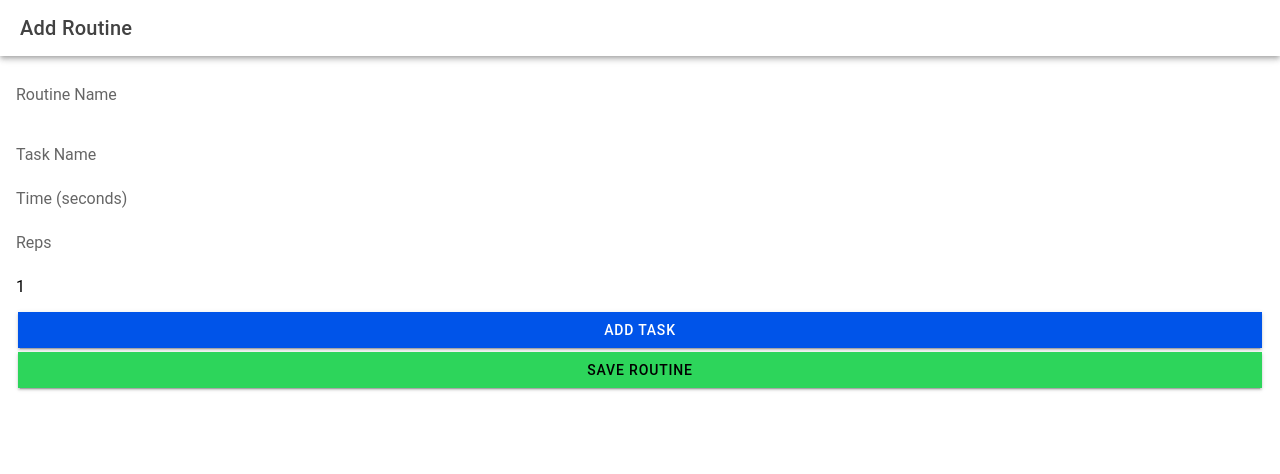
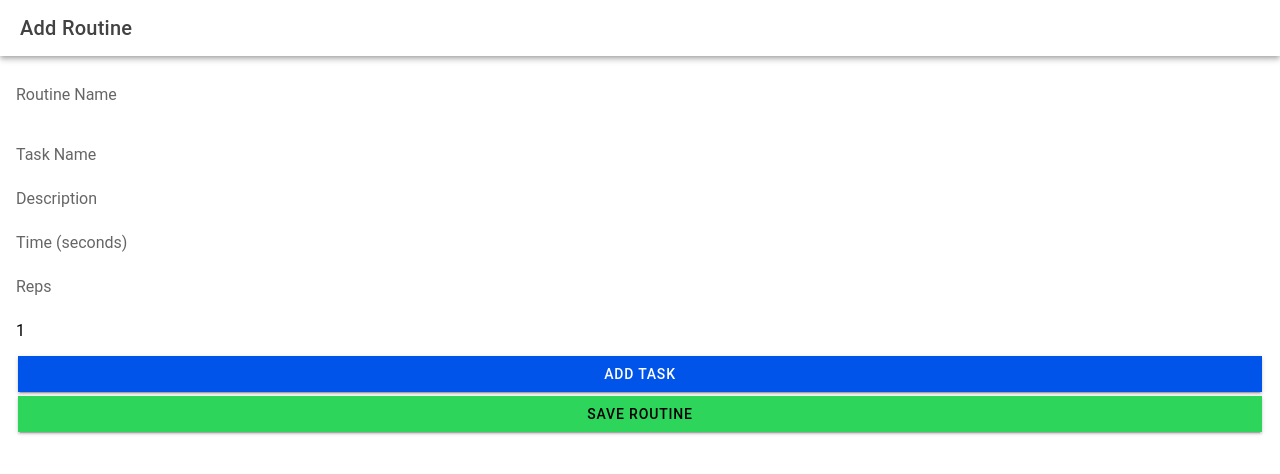
Before and after one commit to hokageCV/nitya, a React (Vite) app: page /add-routine in a window 1280 px wide. Shown: the top 474 px of the page. Built offline with nearby package versions, Linux system fonts and the light colour scheme.

Commit message:
Task description

```diff
--- a/src/components/OngoingTask.tsx
+++ b/src/components/OngoingTask.tsx
@@ -16,6 +16,11 @@ const OngoingTask = ({
     <IonText>
       <h2>{task.name}</h2>
     </IonText>
+
+    <IonText>
+      <p>{task.description}</p>
+    </IonText>
+
     <IonText>
       <p>Set {currentSet} of {task.sets}</p>
     </IonText>
--- a/src/components/RoutineForm.tsx
+++ b/src/components/RoutineForm.tsx
@@ -18,6 +18,7 @@ const RoutineForm: React.FC<RoutineFormProps> = ({ initialData, onSubmit }) => {
 
   const [newTask, setNewTask] = useState<Omit<Task, 'id'>>({
     name: '',
+    description: '',
     time: undefined,
     reps: undefined,
     sets: 1,
@@ -33,7 +34,7 @@ const RoutineForm: React.FC<RoutineFormProps> = ({ initialData, onSubmit }) => {
       ...prev,
       tasks: [...prev.tasks, { id: uuidv4(), ...newTask }],
     }))
-    setNewTask({ name: '', time: undefined, reps: undefined, sets: 1})
+    setNewTask({ name: '', description: '', time: undefined, reps: undefined, sets: 1})
   }
 
   const handleSubmit = () => {
@@ -53,8 +54,11 @@ const RoutineForm: React.FC<RoutineFormProps> = ({ initialData, onSubmit }) => {
       <IonList>
         {formData.tasks.map((task, index) => (
           <IonItem key={task.id}>
-            {index + 1}. {task.name} {task.time ? `(${task.time}s)` : ''}{' '}
-            {task.reps ? `(${task.reps} reps)` : ''}
+            <div>
+              {index + 1}. {task.name} {task.time ? `(${task.time}s)` : ''}{' '}
+              {task.reps ? `(${task.reps} reps)` : ''}
+              {task.description && <small style={{ display: "block", color: "gray" }}>{task.description}</small>}
+            </div>
           </IonItem>
         ))}
       </IonList>
@@ -63,6 +67,11 @@ const RoutineForm: React.FC<RoutineFormProps> = ({ initialData, onSubmit }) => {
         placeholder='Task Name'
         value={newTask.name}
         onIonChange={(e) => setNewTask({ ...newTask, name: e.detail.value! })}
+      />
+      <IonInput
+        placeholder='Description'
+        value={newTask.description}
+        onIonChange={(e) => setNewTask({ ...newTask, description: e.detail.value! })}
       />
       <IonInput
         type='number'
--- a/src/types.ts
+++ b/src/types.ts
@@ -1,6 +1,7 @@
 export type Task = {
   id: string;
   name: string;
+  description?: string;
   time?: number;
   reps?: number;
   sets: number
```
